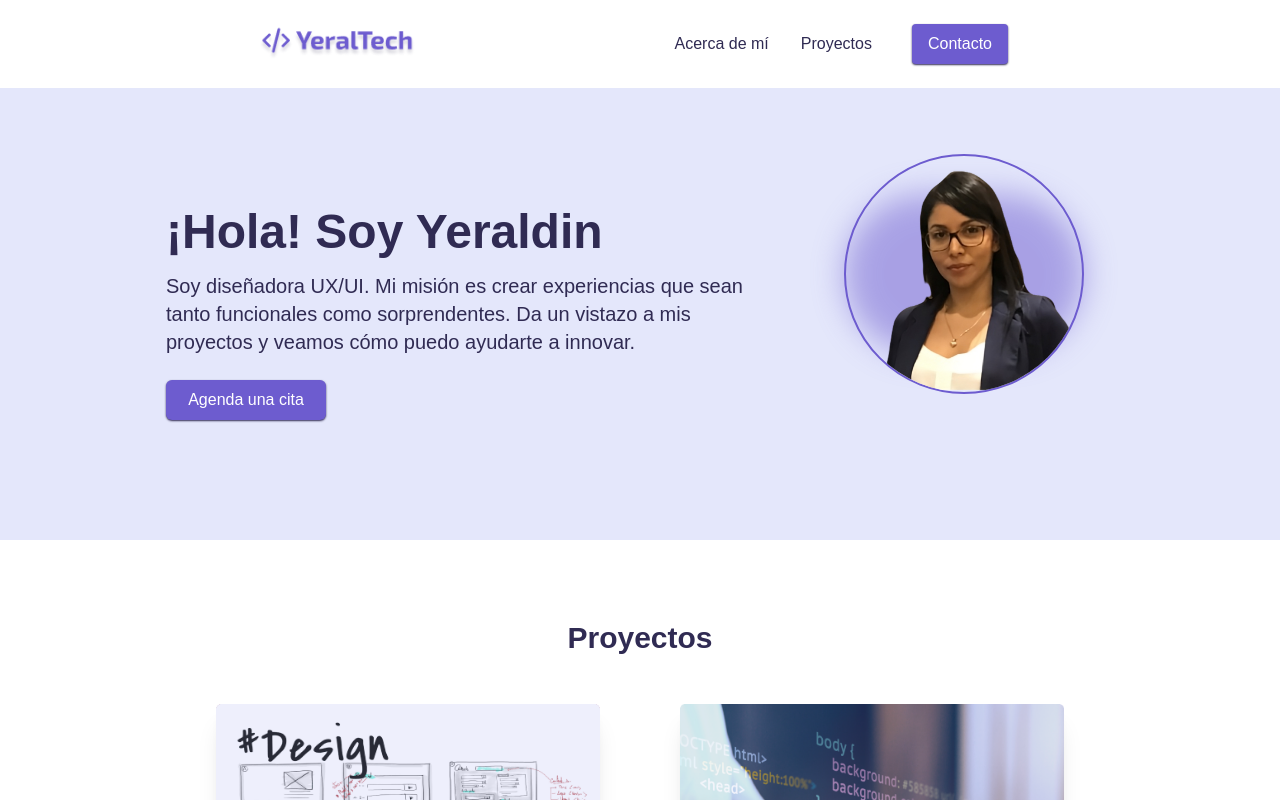
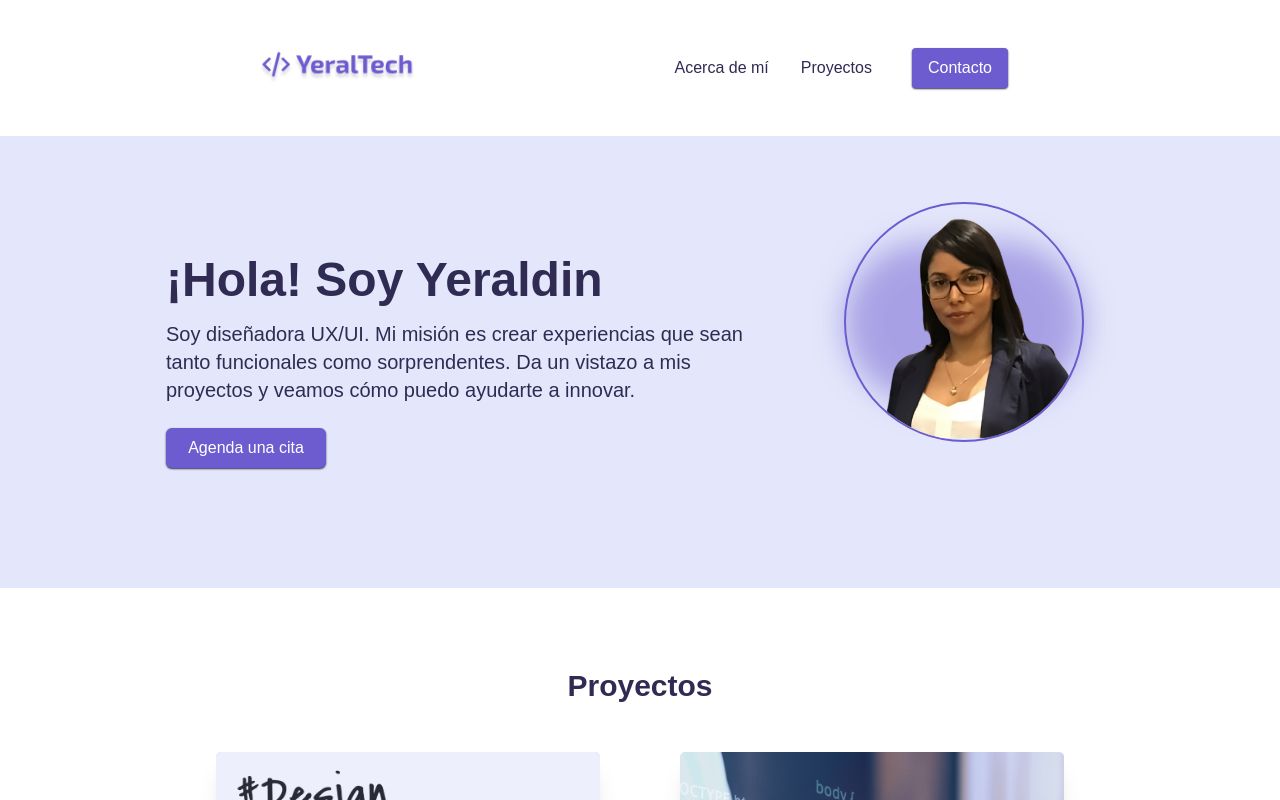
Before and after one commit to YeralTech/YeralTech-web, a React (Vite) app: page / in a window 1280 px wide. Shown: the top 800 px of the page. Built offline with nearby package versions, Linux system fonts and the light colour scheme.

Commit message:
corrigiendo navbar

```diff
--- a/src/components/Navbar.jsx
+++ b/src/components/Navbar.jsx
@@ -25,7 +25,7 @@ const Navbar = () => {
   const openWhatsapp = () => window.open(whatsapp, '_blank');
 
   return (
-    <nav id="navbar" className="flex items-center justify-between px-8 lg:px-0 max-w-screen-md mx-auto ">
+    <nav id="navbar" className="flex items-center justify-between py-4 px-8 lg:px-0 max-w-screen-md mx-auto ">
       <NavLink to="/" className={({ isActive }) => (isActive ? 'text-primary' : 'text-text')}>
       <img className="w-40 h-auto" src="/asset/logo.png" alt="logo Yeraldin" />
 
@@ -51,7 +51,7 @@ const Navbar = () => {
       <ul
         className={`${
           menuOpen ? 'flex' : 'hidden'
-        } flex-col absolute top-10 w-80  text-center rounded-b-md py-4 bg-white shadow-md z-20 md:left-52 md:ml-36 lg:static lg:flex lg:flex-row lg:items-center lg:gap-2 lg:bg-transparent lg:shadow-none lg:w-auto`}
+        } flex-col absolute top-10 w-80  text-center rounded-b-md py-6 bg-white shadow-md z-20 md:left-52 md:ml-36 lg:static lg:flex lg:flex-row lg:items-center lg:gap-2 lg:bg-transparent lg:shadow-none lg:w-auto`}
       >
         <li className="text-text hover:text-primary transition duration-300 py-2 px-2">
           <NavLink to="/about" className={({ isActive }) => (isActive ? 'text-primary' : 'text-text')}>
```
